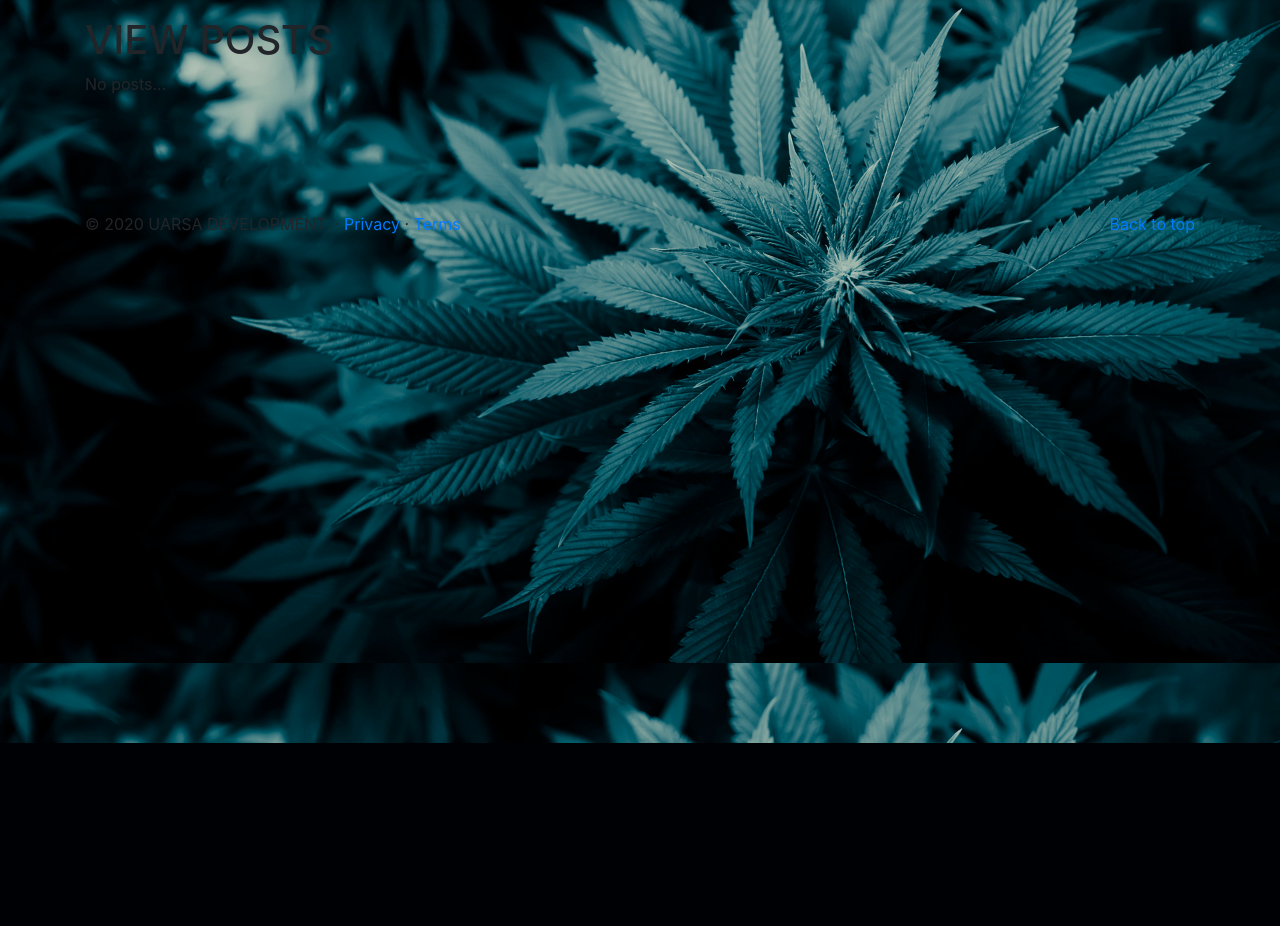
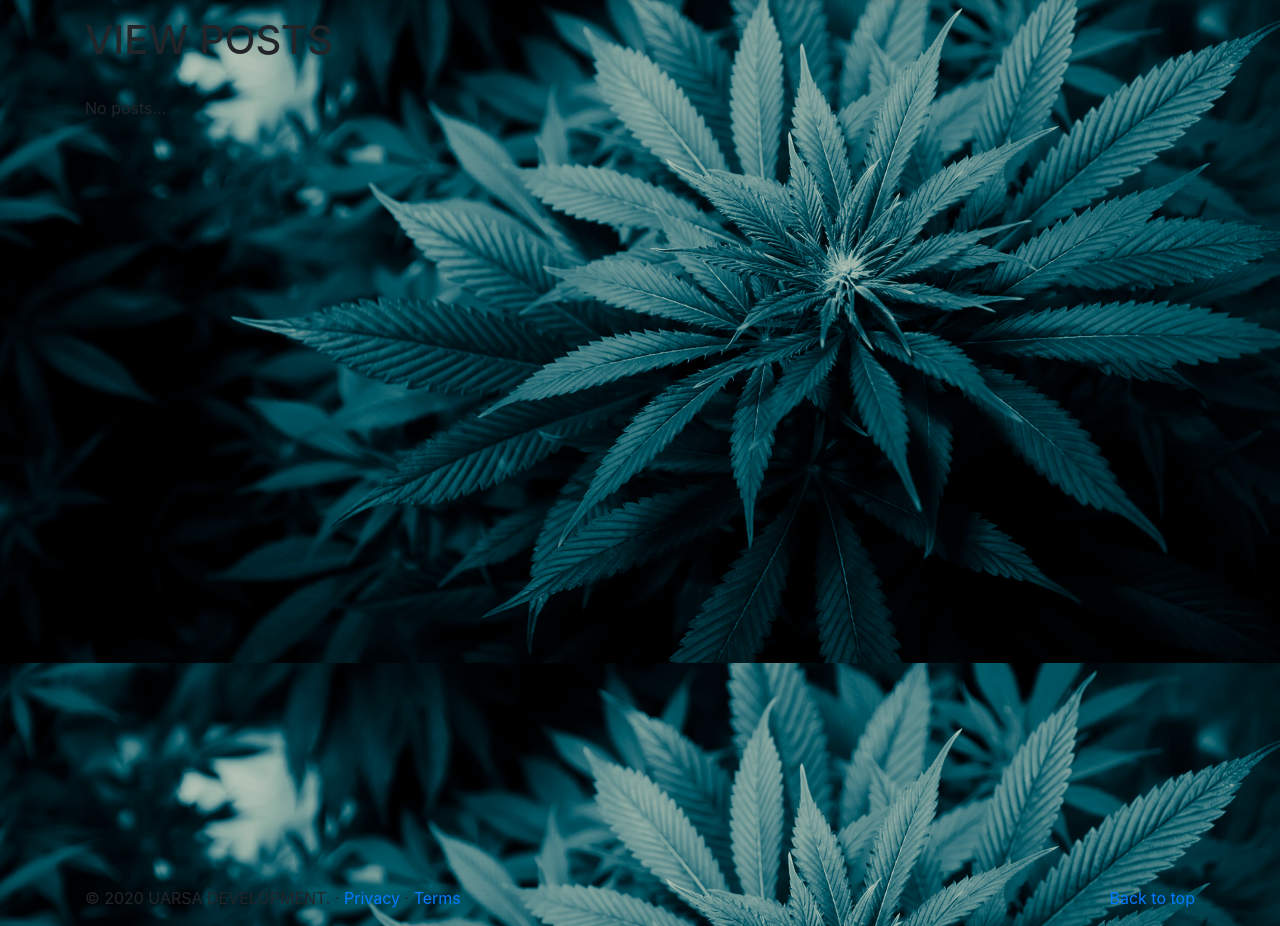
Before and after one commit to Uarsa/hempreport, a Flask app: page /view in a window 1280 px wide. Shown: the part 57-983 px from the top of the page. Before the commit the page ends 800 px from the top, so only its background shows below. Run offline with Flask 2, Linux system fonts and the light colour scheme; some libraries are stand-ins or nearby versions.

Commit message:
Update view.html

```diff
--- a/templates/view.html
+++ b/templates/view.html
@@ -49,7 +49,10 @@
                     {% endfor %}
 
                  {% else %}
+                   <br>
                    <p>No posts...</p>
+                   <div class="space_bottom">
+                   </div>
                {% endif %}
 
 
```
